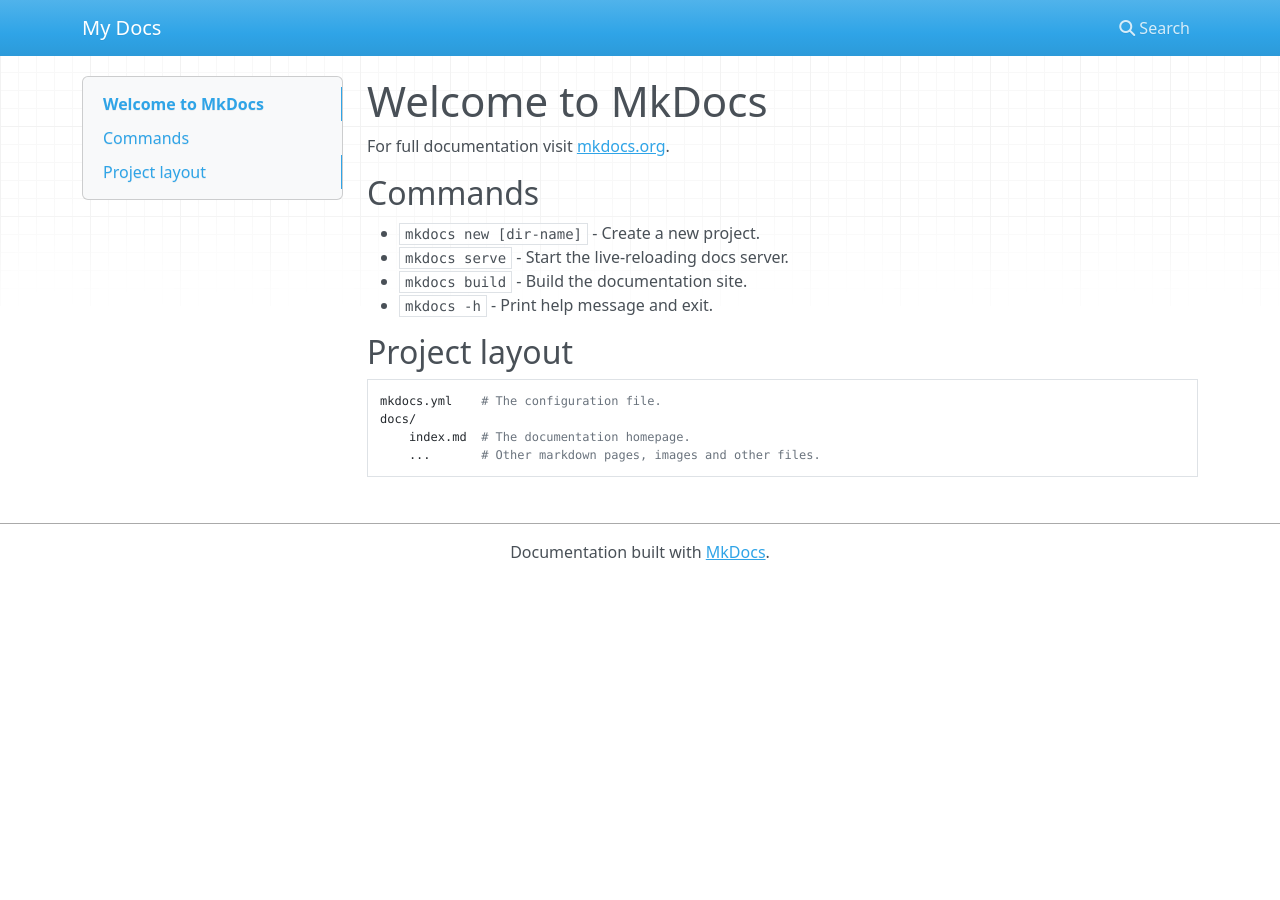
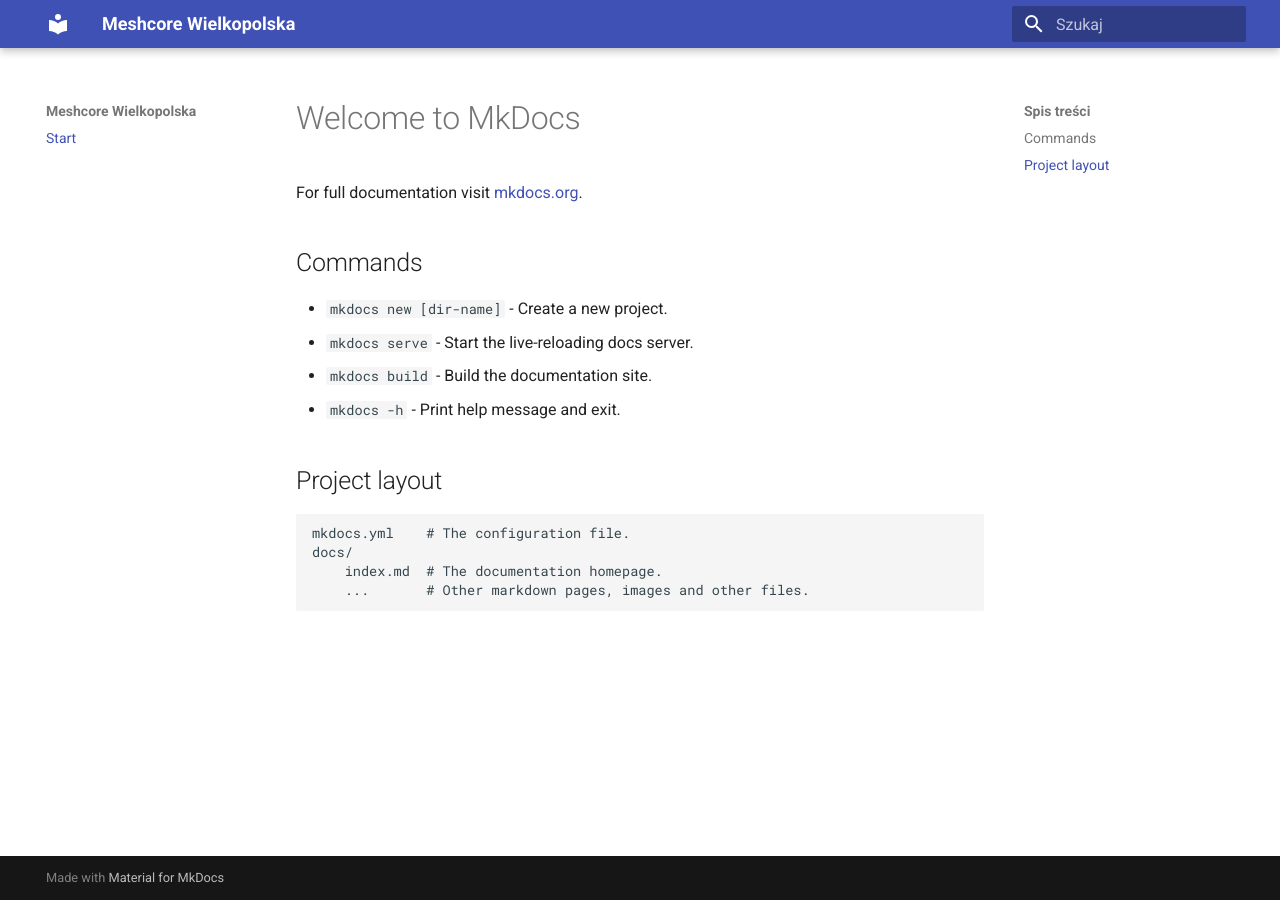
Before and after one commit to chybaDapi/awesome-meshcore-wlkp, an MkDocs documentation site: the page built from docs/index.md, in a window 1280 px wide. Built offline with MkDocs 1.6.1 and Material for MkDocs 9.7.7, drawn with Linux system fonts in a browser that asks for light colours; nearby versions of some CDN libraries.

Commit message:
Add MkDocs Material wiki + GH Pages deploy

```diff
--- a/mkdocs.yml
+++ b/mkdocs.yml
@@ -1 +1,26 @@
-site_name: My Docs
+site_name: Meshcore Wielkopolska
+site_description: Lokalna wiki Wielkopolskiej Społeczności MeshCore
+site_url: https://chybadapi.github.io/awesome-meshcore-wlkp/
+
+theme:
+  name: material
+  language: pl
+  features:
+    - navigation.instant
+    - navigation.tracking
+    - navigation.expand
+    - navigation.top
+    - search.suggest
+    - search.highlight
+
+nav:
+  - Start: index.md
+
+markdown_extensions:
+  - admonition
+  - attr_list
+  - toc:
+      permalink: true
+
+plugins:
+  - search
```
